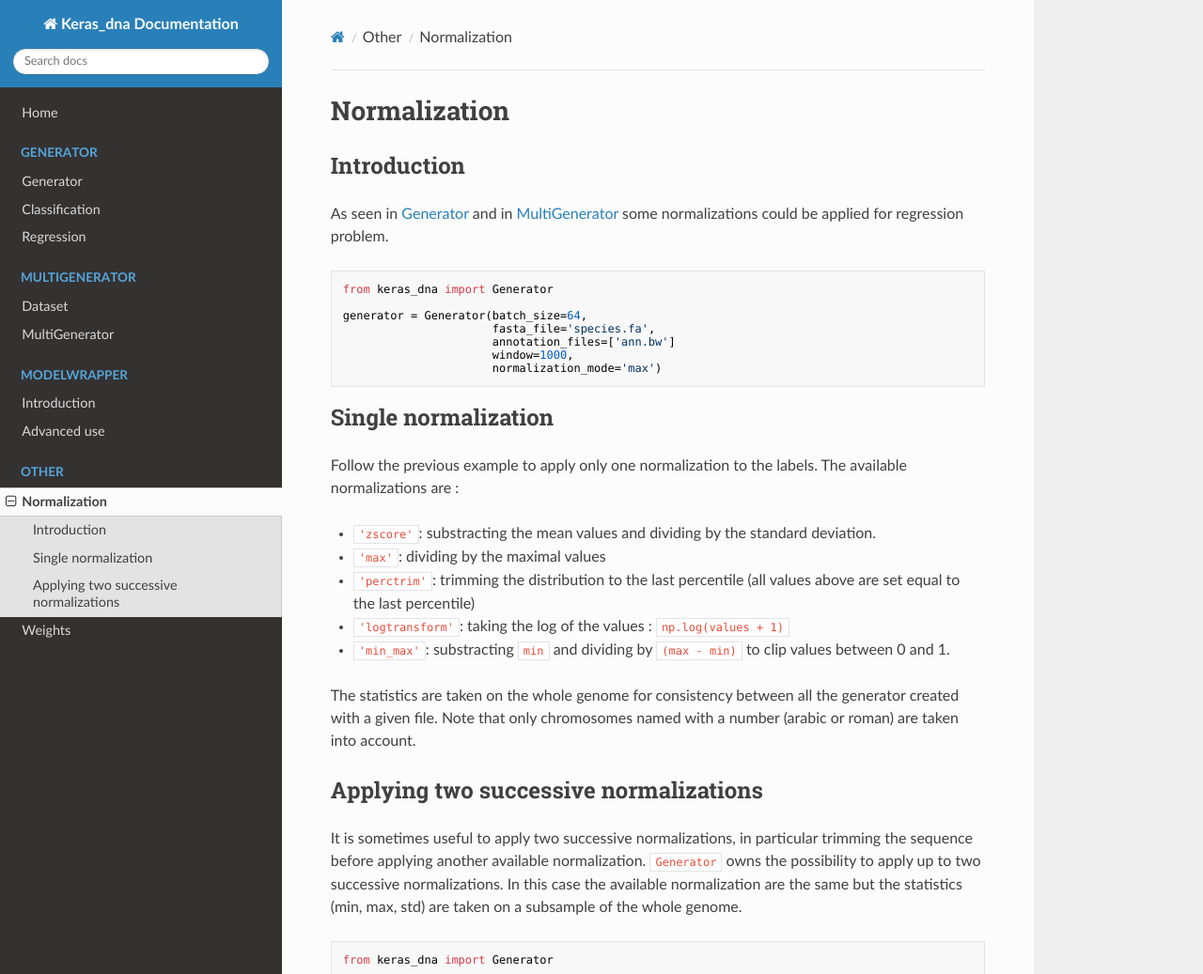
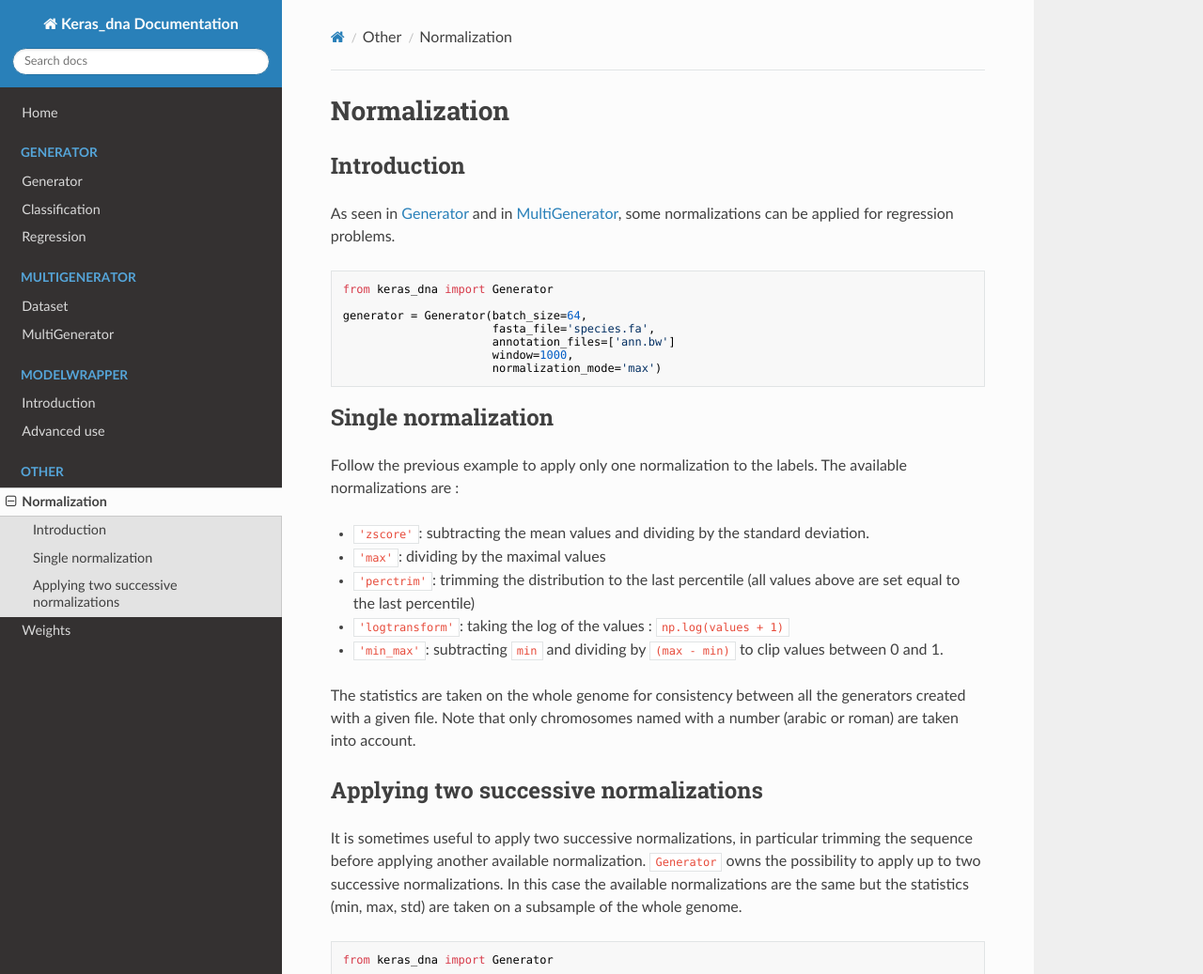
Before and after one commit to etirouthier/keras_dna, an MkDocs documentation site: the page built from docs/normalization.md, in a window 1280 px wide and 1400 px high. Shown: the top 1037 px of the window at 94% size. Built offline with MkDocs 1.6.1, drawn with Linux system fonts in a browser that asks for light colours; nearby versions of some CDN libraries.

Commit message:
Update normalization.md

````diff
--- a/docs/normalization.md
+++ b/docs/normalization.md
@@ -2,7 +2,7 @@
 
 ## Introduction
 
-As seen in [Generator](./generators.md) and in [MultiGenerator](./multigenerator.md) some normalizations could be applied for regression problem.
+As seen in [Generator](./generators.md) and in [MultiGenerator](./multigenerator.md), some normalizations can be applied for regression problems.
 
 ```python
 from keras_dna import Generator
@@ -18,17 +18,17 @@ generator = Generator(batch_size=64,
 
 Follow the previous example to apply only one normalization to the labels. The available normalizations are :
 
-- `'zscore'`: substracting the mean values and dividing by the standard deviation.
+- `'zscore'`: subtracting the mean values and dividing by the standard deviation.
 - `'max'`: dividing by the maximal values
 - `'perctrim'`: trimming the distribution to the last percentile (all values above are set equal to the last percentile)
 - `'logtransform'`: taking the log of the values : `np.log(values + 1)`
-- `'min_max'`: substracting `min` and dividing by `(max - min)` to clip values between 0 and 1.
+- `'min_max'`: subtracting `min` and dividing by `(max - min)` to clip values between 0 and 1.
 
-The statistics are taken on the whole genome for consistency between all the generator created with a given file. Note that only chromosomes named with a number (arabic or roman) are taken into account.
+The statistics are taken on the whole genome for consistency between all the generators created with a given file. Note that only chromosomes named with a number (arabic or roman) are taken into account.
 
 ## Applying two successive normalizations
 
-It is sometimes useful to apply two successive normalizations, in particular trimming the sequence before applying another available normalization. `Generator` owns the possibility to apply up to two successive normalizations. In this case the available normalization are the same but the statistics (min, max, std) are taken on a subsample of the whole genome.
+It is sometimes useful to apply two successive normalizations, in particular trimming the sequence before applying another available normalization. `Generator` owns the possibility to apply up to two successive normalizations. In this case the available normalizations are the same but the statistics (min, max, std) are taken on a subsample of the whole genome.
 
 ```python
 from keras_dna import Generator
````
